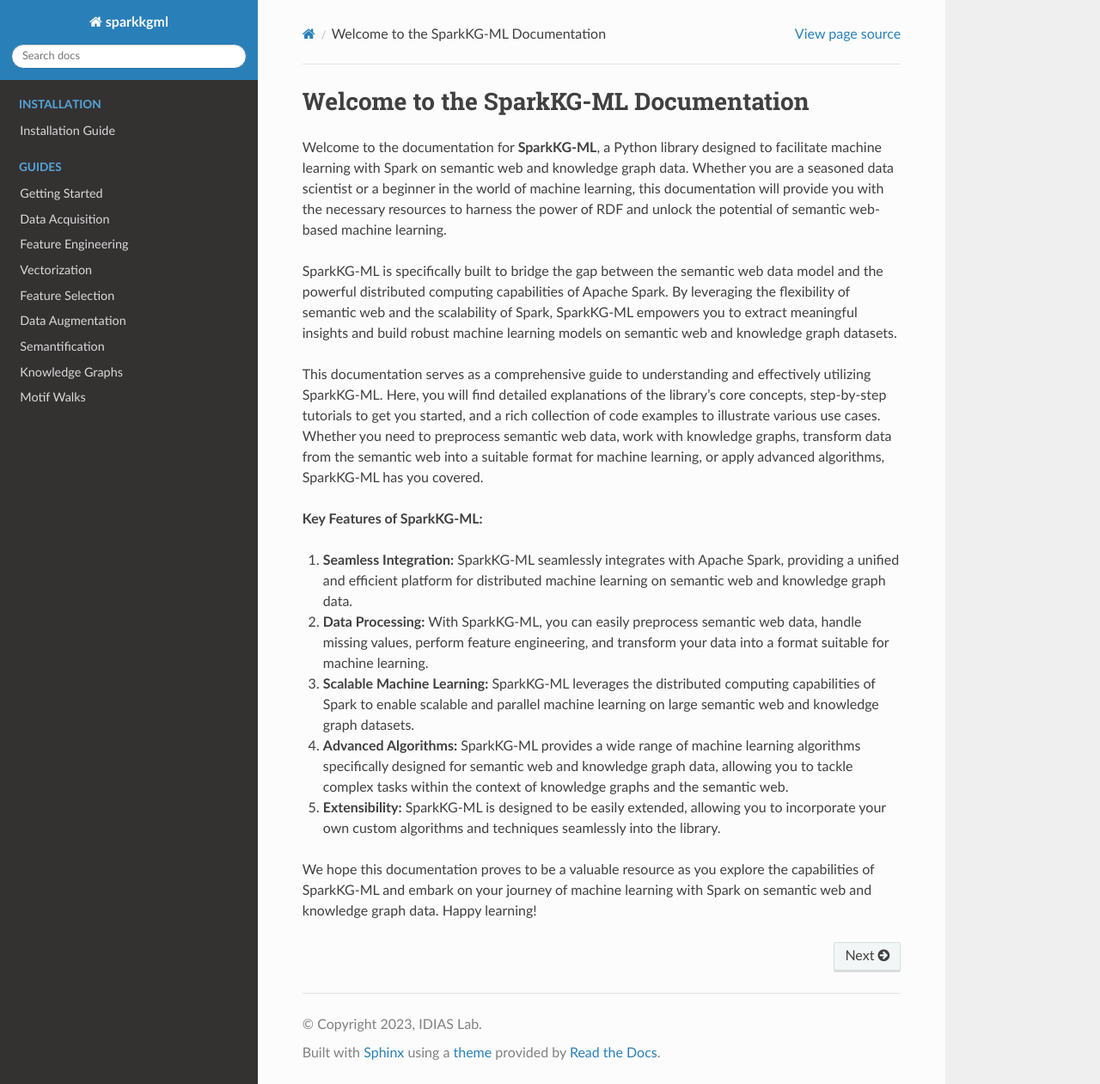
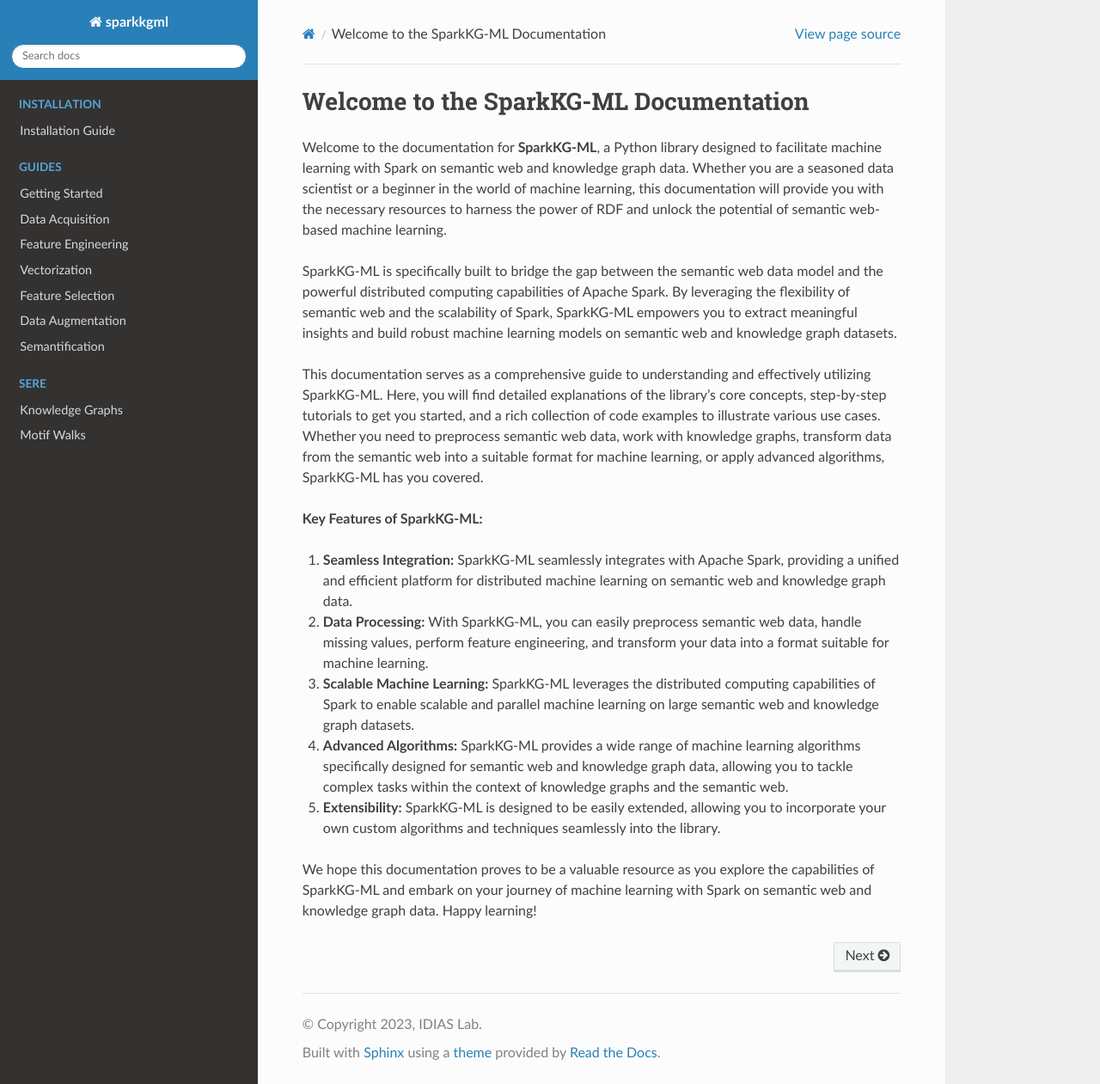
Before and after one commit to IDIASLab/SparkKG-ML, a Sphinx documentation site: the page built from docs/index.rst, in a window 1280 px wide and 1261 px high. Shown: the whole window at 86% size. Built offline with Sphinx 7.4.7 and the Read the Docs theme 2.0.0, drawn with Linux system fonts in a browser that asks for light colours; pages that are not in the unit, such as notebooks, are missing from menus.

Commit message:
docs updated

```diff
--- a/docs/index.rst
+++ b/docs/index.rst
@@ -46,6 +46,12 @@
    featureSelection
    dataAugmentation
    semantification
+
+.. toctree::
+   :maxdepth: 2
+   :hidden:
+   :caption: SERE
+
    kg
    motifWalks
 
```
